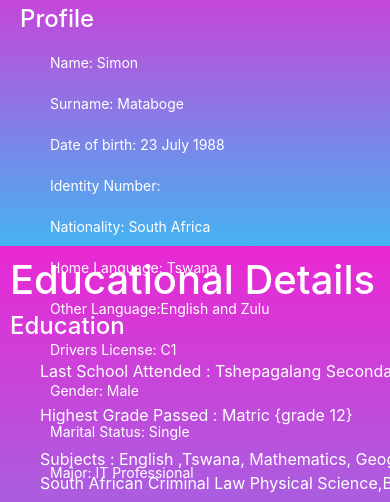
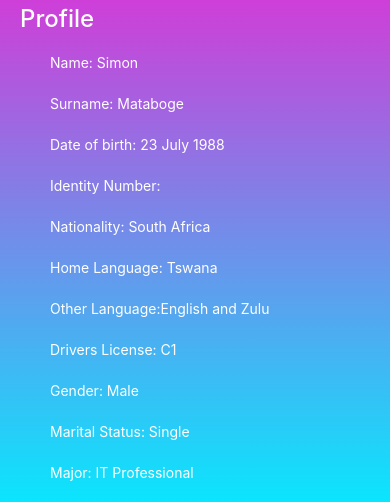
Before and after one commit to simonmataboge/thakaducv, a plain HTML site: page index.html in a window 390 px wide. Shown: the part 581-1083 px from the top of the page. Drawn offline with nearby package versions, Linux system fonts and the light colour scheme.

Commit message:
Update index.css

```diff
--- a/index.css
+++ b/index.css
@@ -65,6 +65,7 @@ ul li{
 @media screen and (max-width:1000px ) {
     .sidebar {
         width: 480px;
+        height: 1200px;
     }
 }
 
```
